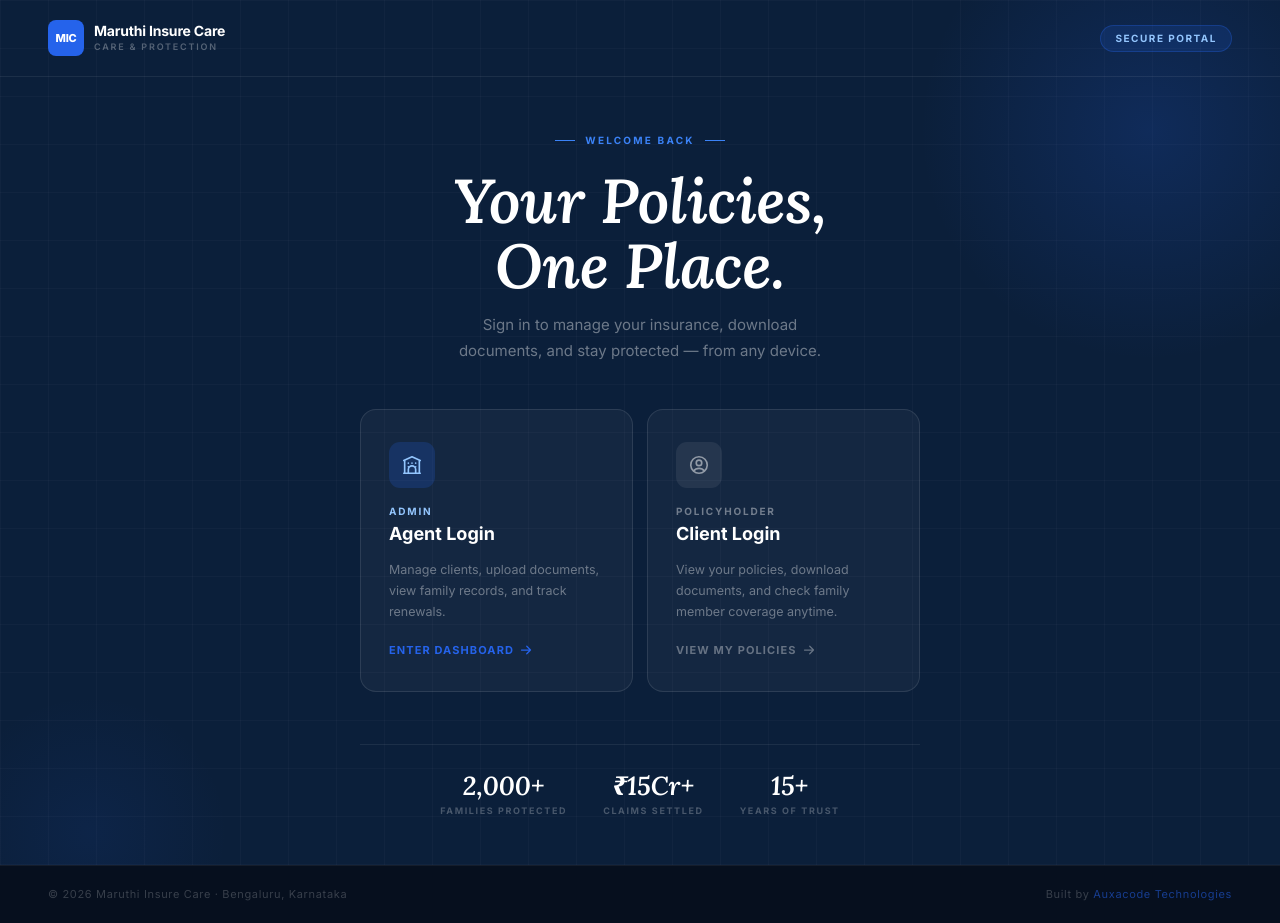
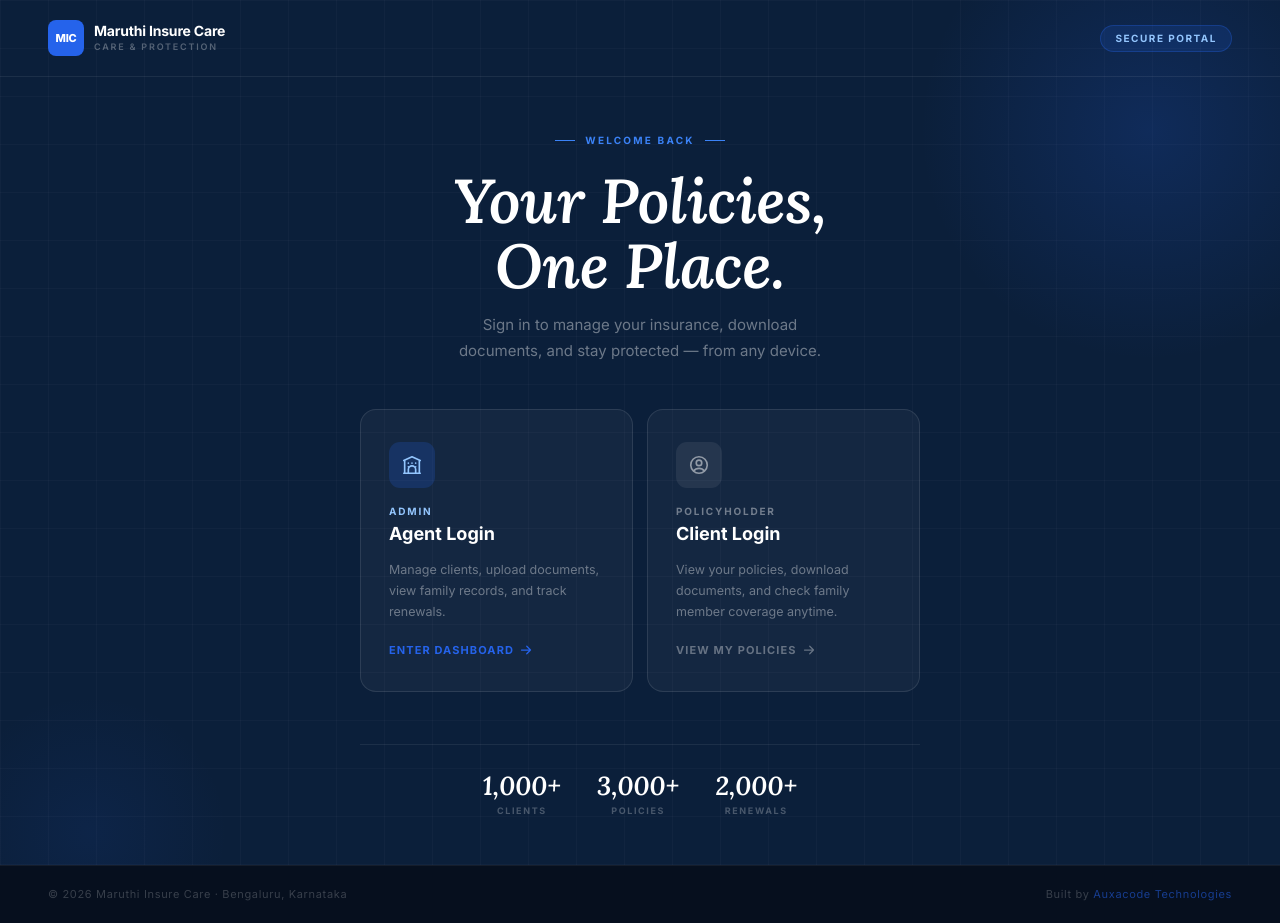
Before and after one commit to NavdeepRavindran/maruti-master, a Next.js app: page / in a window 1280 px wide. Built offline with nearby package versions, Linux system fonts and the light colour scheme.

Commit message:
side bar changed

```diff
--- a/app/components/Sidebar.tsx
+++ b/app/components/Sidebar.tsx
@@ -67,7 +67,7 @@
       <style>{`
         /* ── Page Layout Adjustments ── */
         body {
-          padding-bottom: 110px !important;
+          padding-bottom: 160px !important; /* Increased padding to allow scrolling past the higher bar */
         }
 
         /* ── Expand Sibling Dashboard Containers to 100% Width ── */
@@ -80,6 +80,7 @@
           width: 100% !important;
           max-width: 100% !important;
           min-width: 0 !important;
+          padding-bottom: 160px !important; /* Forces layout siblings to clear the navigation bar context */
         }
 
         /* ── Edge-to-Edge Invisible Container Wrapper ── */
@@ -123,7 +124,7 @@
           transition: all 0.3s cubic-bezier(0.4, 0, 0.2, 1);
           width: max-content;
           max-width: 95vw;
-          margin-bottom: 20px; /* Float elevation offset from bottom screen boundary */
+          margin-bottom: 36px !important; /* Raised higher from 20px to 36px to prevent button overlapping */
         }
 
         /* ── Brand Logo Styling ── */
@@ -242,7 +243,7 @@
         /* ── Responsive Styling ── */
         @media (max-width: 640px) {
           .b-nav-dock {
-            margin-bottom: 12px;
+            margin-bottom: 24px !important; /* Raised higher from 12px to 24px to clear mobile buttons & system bars */
             padding: 6px 12px !important;
             gap: 6px !important;
             border-radius: 20px !important;
--- a/app/page.tsx
+++ b/app/page.tsx
@@ -422,9 +422,9 @@
           }}
         >
           {[
-            { n: "2,000+", l: "Families Protected" },
-            { n: "₹15Cr+", l: "Claims Settled" },
-            { n: "15+", l: "Years of Trust" },
+            { l: "Clients", n: "1,000+" },
+            { l: "Policies", n: "3,000+" },
+            { l: "Renewals", n: "2,000+" },
           ].map((s) => (
             <div key={s.l} style={{ textAlign: "center" }}>
               <div
```
